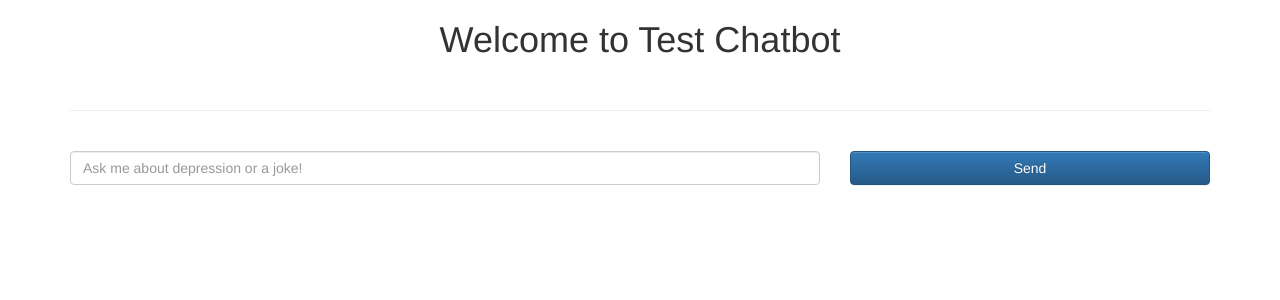
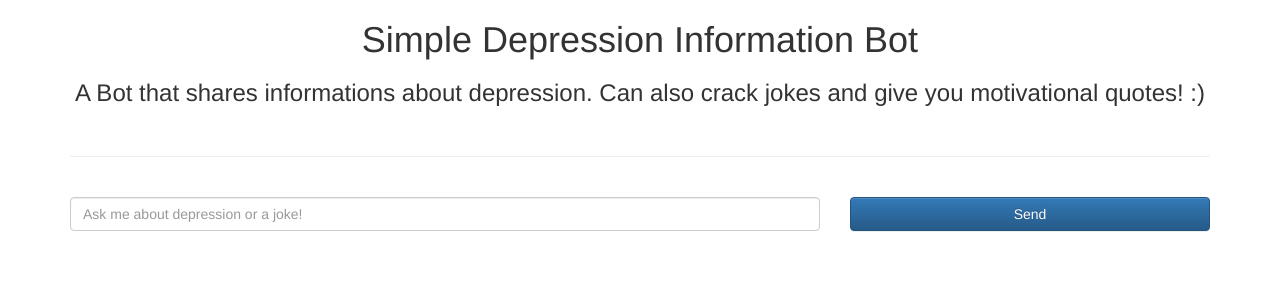
Before and after one commit to nicholasneo78/simple-chatbot, a Flask app: page / in a window 1280 px wide. Shown: the top 300 px of the page. Run offline with Flask 2, Linux system fonts and the light colour scheme; some libraries are stand-ins or nearby versions.

Commit message:
update the frontend

```diff
--- a/templates/index.html
+++ b/templates/index.html
@@ -18,7 +18,8 @@
 
 <body>
     <div class="container">
-        <h1 style="text-align:center">Welcome to Test Chatbot</h1>
+        <h1 style="text-align:center">Simple Depression Information Bot</h1>
+        <h3 style="text-align:center">A Bot that shares informations about depression. Can also crack jokes and give you motivational quotes! :)</h3>
         <br>
         <hr>
         <br>
```
